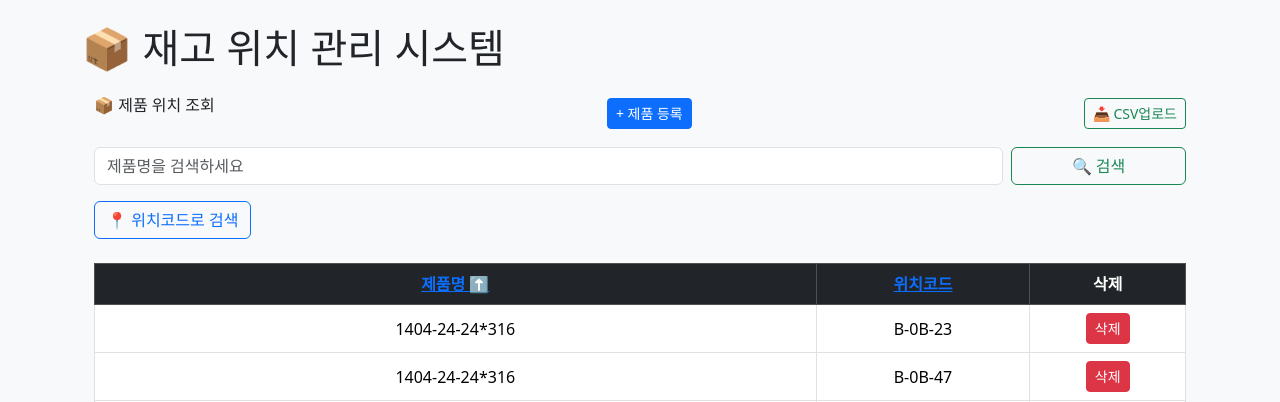
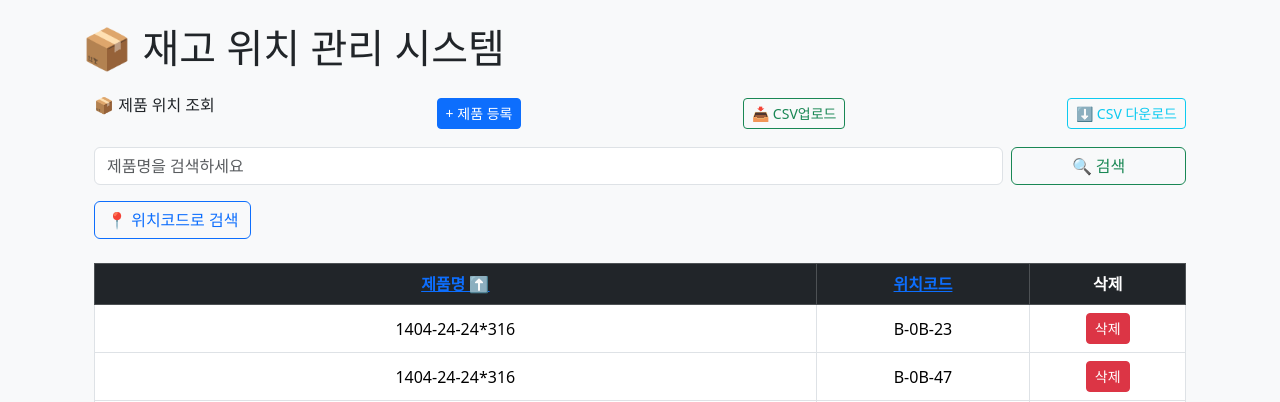
Before and after one commit to richardcho3566/warehouse-project, a Django app: page / in a window 1280 px wide. Shown: the top 402 px of the page. Run offline with Django 5.2, Linux system fonts and the light colour scheme; data comes from the database, SQL or seed files in the repository.

Commit message:
✨ CSV 다운로드 기능 추가

```diff
--- a/inventory/templates/inventory/product_list.html
+++ b/inventory/templates/inventory/product_list.html
@@ -8,6 +8,7 @@
         <h2 class="mb-3 fs-6">📦 제품 위치 조회</h2>
         <a href="{% url 'add_product' %}" class="btn btn-primary btn-sm">+ 제품 등록</a>
         <a href="{% url 'upload_csv' %}" class="btn btn-outline-success btn-sm">📥 CSV업로드</a>
+        <a href="{% url 'download_csv' %}" class="btn btn-outline-info btn-sm">⬇️ CSV 다운로드</a>
     </div>
 
     <form method="get" action="." class="row g-2 mb-3">
--- a/inventory/urls.py
+++ b/inventory/urls.py
@@ -1,5 +1,7 @@
 from django.urls import path
 from . import views
+from .views import download_csv
+
 
 urlpatterns = [
     path('', views.product_list, name='product_list'),
@@ -7,4 +9,7 @@ urlpatterns = [
     path('delete/<int:pk>/', views.delete_product, name='delete_product'),
     path('search-location/', views.search_by_location, name='search_by_location'),
     path('upload_csv/', views.upload_csv, name='upload_csv'),
+    path('download_csv/', download_csv, name='download_csv'),
+
+
 ]
--- a/inventory/views.py
+++ b/inventory/views.py
@@ -121,3 +121,26 @@ def upload_csv(request):
     else:
         form = CSVUploadForm()
     return render(request, 'inventory/upload_csv.html', {'form': form})
+
+import csv
+from django.http import HttpResponse
+
+from .models import Product
+
+def download_csv(request):
+    response = HttpResponse(content_type='text/csv')
+    response['Content-Disposition'] = 'attachment; filename="products.csv"'
+
+    writer = csv.writer(response)
+    writer.writerow(['product_name', 'warehouse', 'shelf_number', 'column', 'level'])
+
+    for product in Product.objects.all():
+        writer.writerow([
+            product.product_name,
+            product.warehouse,
+            product.shelf_number,
+            product.column,
+            product.level
+        ])
+
+    return response
```
